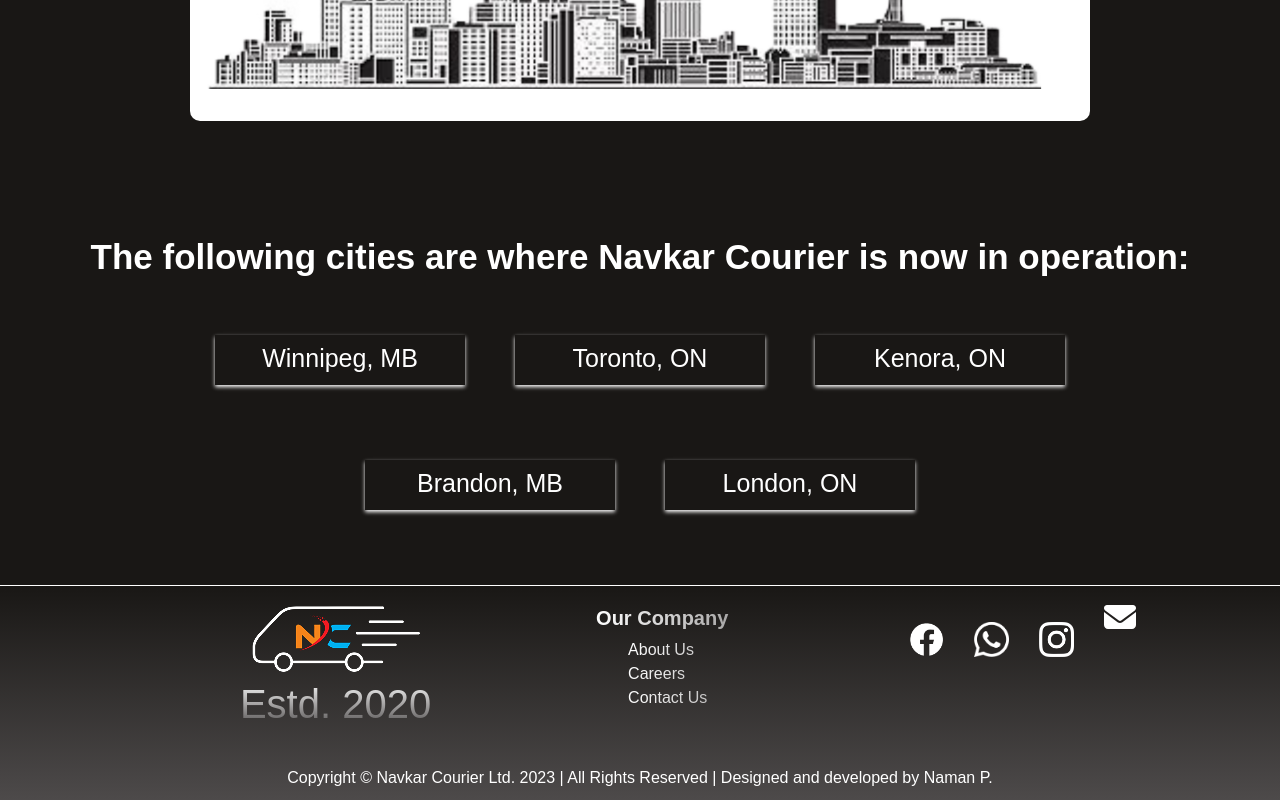
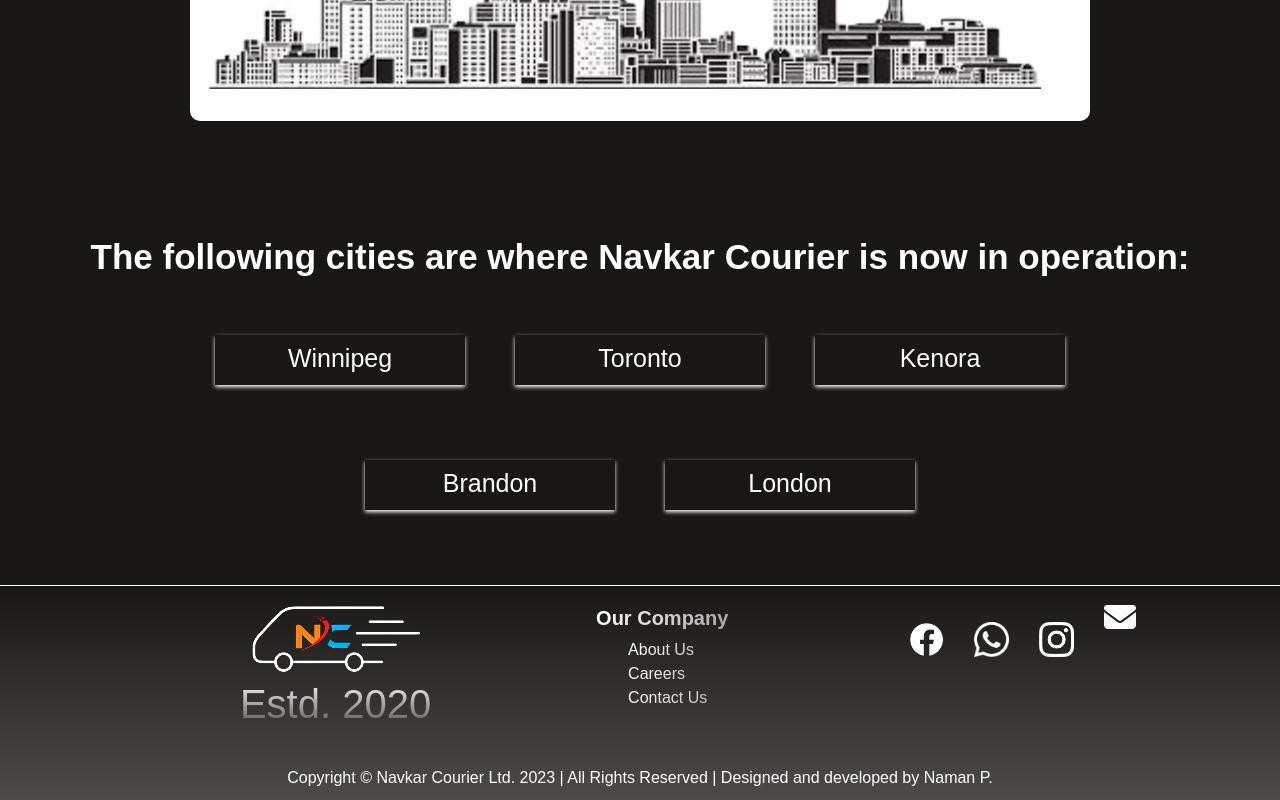
Before and after one commit to namanparashar123/navkar-courier-dev, a React (Create React App) app: page /Locations in a window 1280 px wide. Shown: the part 636-1436 px from the top of the page. Built offline with nearby package versions, Linux system fonts and the light colour scheme; a web font is replaced by a local one.

Commit message:
made some styling changes

```diff
--- a/src/Components/Pages/Locations.js
+++ b/src/Components/Pages/Locations.js
@@ -89,13 +89,13 @@
           The following cities are where Navkar Courier is now in operation:
         </p>
           <div className="topRow">
-            <div className="box">Winnipeg, MB</div>
-            <div className="box">Toronto, ON</div>
-            <div className="box">Kenora, ON</div>
+            <div className="box">Winnipeg</div>
+            <div className="box">Toronto</div>
+            <div className="box">Kenora</div>
           </div>
           <div className="bottomRow">
-            <div className="box">Brandon, MB</div>
-            <div className="box">London, ON</div>
+            <div className="box">Brandon</div>
+            <div className="box">London</div>
           </div>
         </div>
       </div>
```
Also changed, not shown: src/Components/UI/Navigation.css (line endings or trailing spaces).
